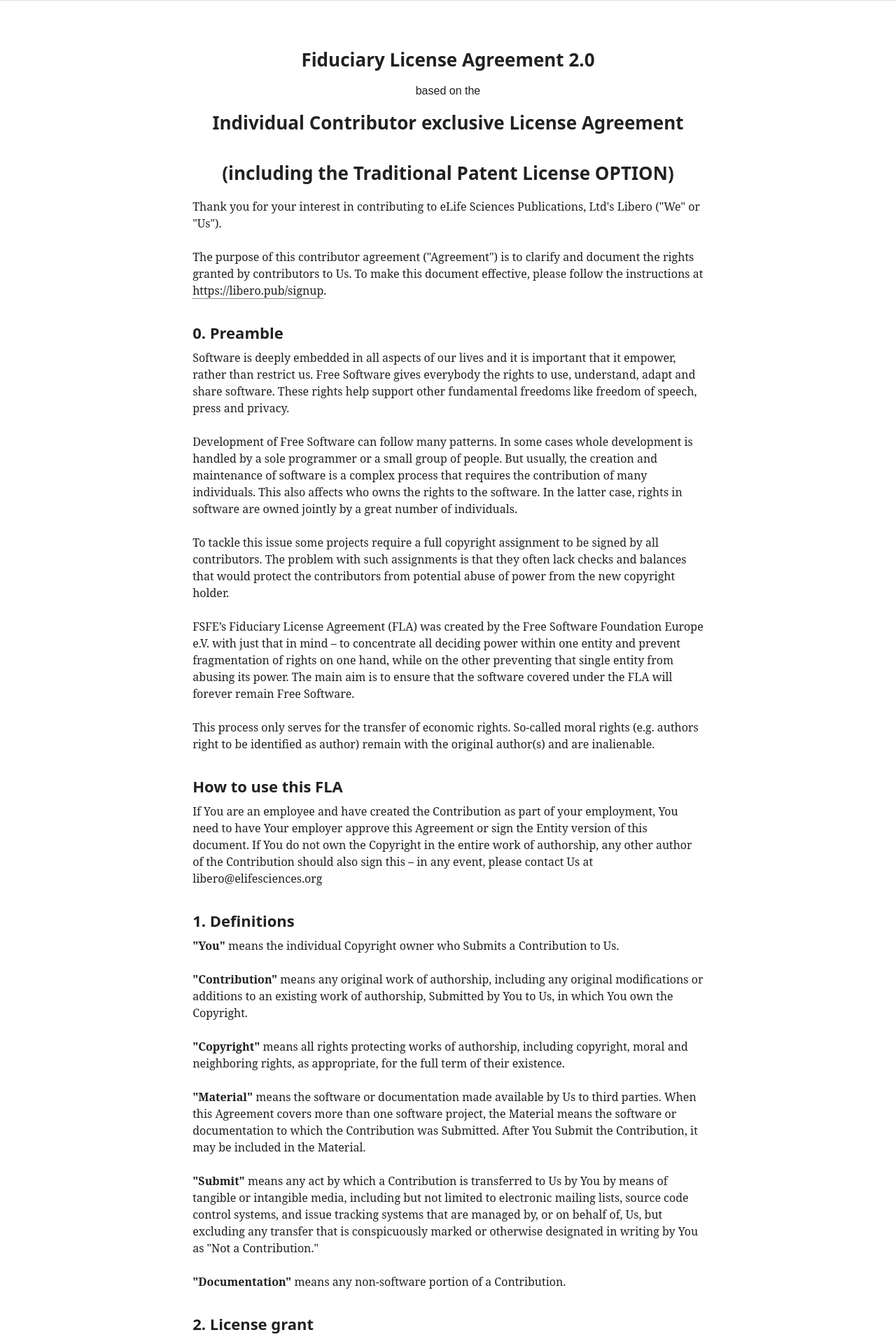
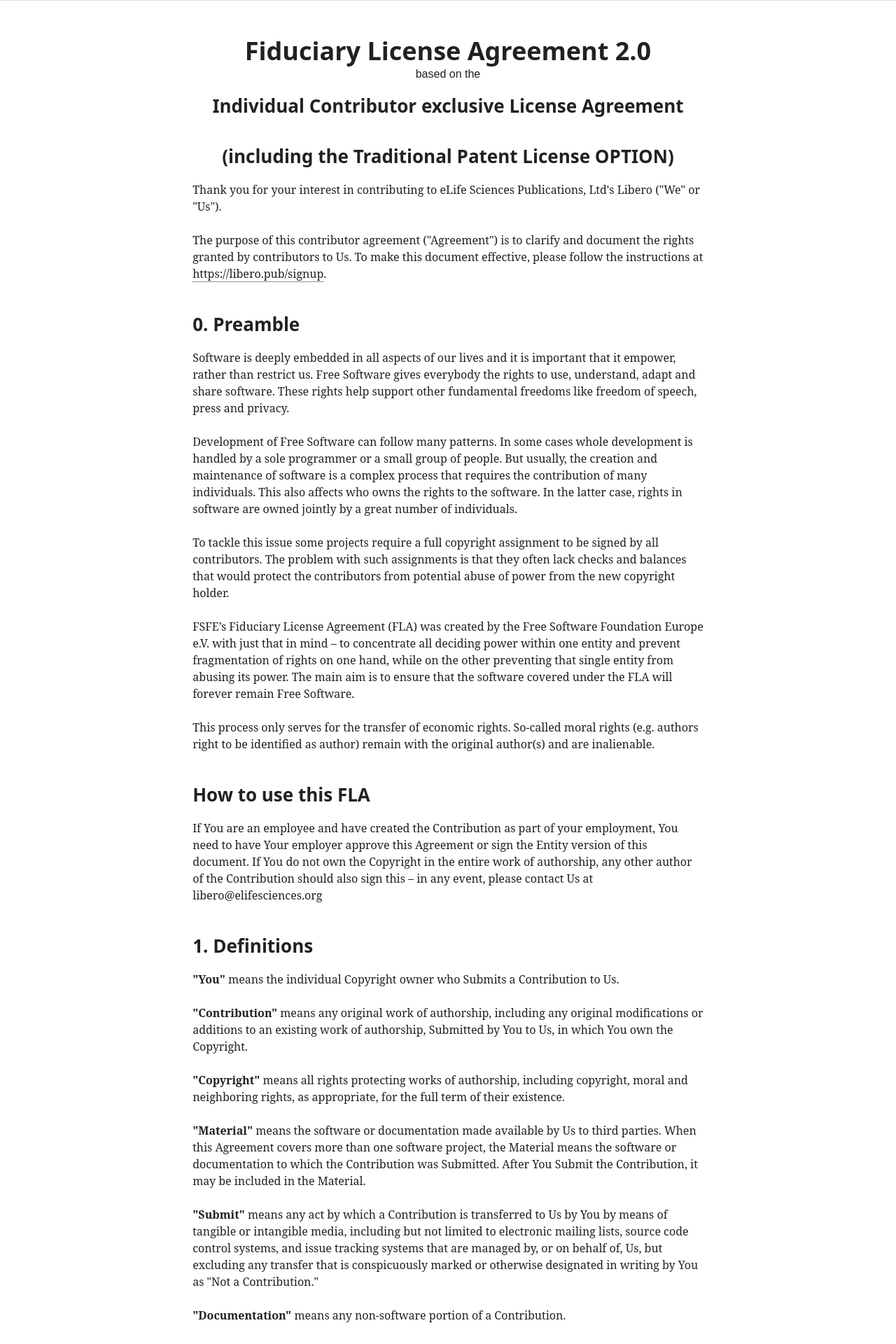
Before and after one commit to libero/libero.github.io, a Jekyll site: the page governance/cla/index.html, which Jekyll copies as it is, in a window 1280 px wide. Shown: the top 1920 px of the page at 70% size. Built offline with Jekyll 4.4.1, drawn with Linux system fonts in a browser that asks for light colours; some web fonts are replaced.

Commit message:
Refactor auto-generated html

```diff
--- a/governance/cla/index.html
+++ b/governance/cla/index.html
@@ -33,7 +33,7 @@
           <div class="grid">
             <div class="content-container grid__item one-whole large--ten-twelfths push--large--one-twelfth x-large--eight-twelfths push--x-large--two-twelfths grid-column">
               <section class="text-center">
-                <h2 id="tmp-title">Fiduciary License Agreement 2.0</h2>
+                <h1 id="tmp-title">Fiduciary License Agreement 2.0</h1>
                 <span id="tmp-subtitle-based">based on the</span>
                 <h2 id="tmp-subtitle"><span id="tmp-contributor-type">Individual</span> Contributor <span id="tmp-contributor-exclusivity-1">exclusive</span> License Agreement</h2>
                 <h2 id="tmp-subtitle-patent">(including the <span id="tmp-patent-option">Traditional Patent License</span> OPTION)</h2>
@@ -44,7 +44,7 @@
                 <p>The purpose of this contributor agreement ("Agreement") is to clarify and document the rights granted by contributors to Us. To make this document effective, please follow the instructions at <a href="https://libero.pub/signup" id="tmp-submission-instructions">https://libero.pub/signup</a>.</p>
 
                 <section id="tmp-preamble">
-                <h3>0. Preamble</h3>
+                <h2>0. Preamble</h2>
 
                 <p>Software is deeply embedded in all aspects of our lives and it is important that it empower, rather than restrict us. Free Software gives everybody the rights to use, understand, adapt and share software. These rights help support other fundamental freedoms like freedom of speech, press and privacy.</p>
 
@@ -57,10 +57,10 @@
                 <p>This process only serves for the transfer of economic rights. So-called moral rights (e.g. authors right to be identified as author) remain with the original author(s) and are inalienable.</p>
                 </section>
 
-                <h3>How to use this <span id="tmp-how-to">FLA</span></h3>
+                <h2>How to use this <span id="tmp-how-to">FLA</span></h2>
                 <p>If You are an employee and have created the Contribution as part of your employment, You need to have Your employer approve this Agreement or sign the Entity version of this document. If You do not own the Copyright in the entire work of authorship, any other author of the Contribution should also sign this – in any event, please contact Us at <span id="tmp-project-email">libero@elifesciences.org</span></p><p>
                 <div class="page-break"></div>
-                </p><h3>1. Definitions</h3>
+                </p><h2>1. Definitions</h2>
                 <p><strong>"You"</strong> means the individual Copyright owner who Submits a Contribution to Us.</p> <!-- New and shorter Definition should be amended in all CA's. -->
 
                 <div id="tmp-entity-definitions" style="display: none;">
@@ -79,9 +79,9 @@
 
                 <p><strong>"Documentation"</strong> means any non-software portion of a Contribution.</p>
 
-                <h3>2. License grant</h3>
+                <h2>2. License grant</h2>
 
-                <h4>2.1 Copyright license to Us</h4>
+                <h3>2.1 Copyright license to Us</h3>
 
                 <p>Subject to the terms and conditions of this Agreement, You hereby grant to Us a worldwide, royalty-free, <span id="tmp-contributor-exclusivity-2">exclusive</span>, perpetual and irrevocable (except as stated in Section 8.2) license, with the right to transfer an unlimited number of non-exclusive licenses or to grant sublicenses to third parties, under the Copyright covering the Contribution to use the Contribution by all means, including, but not limited to:
 
@@ -93,11 +93,11 @@
                 <li>distribute, to make the Contribution available to the public, display and publicly perform the Contribution in original or modified form.</li>
                 </ul>
 
-                <h4>2.2 Moral rights</h4>
+                <h3>2.2 Moral rights</h3>
                 <p>Moral Rights remain unaffected to the extent they are recognized and not waivable by applicable law. Notwithstanding, You may add your name to the attribution mechanism customary used in the Materials you Contribute to, such as the header of the source code files of Your Contribution, and We will respect this attribution when using Your Contribution.</p>
                 <div class="page-break"></div>
                 <div id="tmp-license-back">
-                <h4>2.3 Copyright license back to You</h4>
+                <h3>2.3 Copyright license back to You</h3>
 
                 <p>Upon such grant of rights to Us, We immediately grant to You a worldwide, royalty-free, non-exclusive, perpetual and irrevocable license, with the right to transfer an unlimited number of non-exclusive licenses or to grant sublicenses to third parties, under the Copyright covering the Contribution to use the Contribution by all means, including, but not limited to:</p>
 
@@ -112,15 +112,15 @@
                 <p>This license back is limited to the Contribution and does not provide any rights to the Material.</p>
                 </div>
 
-                <h3>3. Patents</h3>
+                <h2>3. Patents</h2>
 
                 <section id="tmp-patent-option-traditional">
 
-                <h4>3.1 Patent license</h4>
+                <h3>3.1 Patent license</h3>
 
                 <p>Subject to the terms and conditions of this Agreement You hereby grant to Us and to recipients of Materials distributed by Us a worldwide, royalty-free, non-exclusive, perpetual and irrevocable (except as stated in Section 3.2) patent license, with the right to transfer an unlimited number of non-exclusive licenses or to grant sublicenses to third parties, to make, have made, use, sell, offer for sale, import and otherwise transfer the Contribution and the Contribution in combination with any Material (and portions of such combination). This license applies to all patents owned or controlled by You, whether already acquired or hereafter acquired, that would be infringed by making, having made, using, selling, offering for sale, importing or otherwise transferring of Your Contribution(s) alone or by combination of Your Contribution(s) with any Material.</p>
 
-                <h4>3.2 Revocation of patent license</h4>
+                <h3>3.2 Revocation of patent license</h3>
 
                 <p>You reserve the right to revoke the patent license stated in section 3.1 if We make any infringement claim that is targeted at your Contribution and not asserted for a Defensive Purpose. An assertion of claims of the Patents shall be considered for a "Defensive Purpose" if the claims are asserted against an entity that has filed, maintained, threatened, or voluntarily participated in a patent infringement lawsuit against Us or any of Our licensees.</p>
 
@@ -128,7 +128,7 @@
 
                 <section id="tmp-outbound-section-all">
 
-                <h3>4. License obligations by Us </h3>
+                <h2>4. License obligations by Us </h2>
 
                 <p id="tmp-outbound-option-1-fsfe">We agree to (sub)license the Contribution or any Materials containing, based on or derived from your Contribution under the terms of any licenses the Free Software Foundation classifies as Free Software License and which are approved by the Open Source Initiative as Open Source licenses.</p>
 
@@ -136,19 +136,19 @@
 
                 </section>
                 <div class="page-break"></div>
-                <h3><span id="tmp-digit-disclaimer">5.</span> Disclaimer</h3>
+                <h2><span id="tmp-digit-disclaimer">5.</span> Disclaimer</h2>
 
                 <p>THE CONTRIBUTION IS PROVIDED "AS IS". MORE PARTICULARLY, ALL EXPRESS OR IMPLIED WARRANTIES INCLUDING, WITHOUT LIMITATION, ANY IMPLIED WARRANTY OF SATISFACTORY QUALITY, FITNESS FOR A PARTICULAR PURPOSE AND NON-INFRINGEMENT ARE EXPRESSLY DISCLAIMED BY YOU TO US AND BY US TO YOU. TO THE EXTENT THAT ANY SUCH WARRANTIES CANNOT BE DISCLAIMED, SUCH WARRANTY IS LIMITED IN DURATION AND EXTENT TO THE MINIMUM PERIOD AND EXTENT PERMITTED BY LAW.</p><p></p>
 
-                <h3><span id="tmp-digit-waiver">6.</span> Consequential damage waiver</h3>
+                <h2><span id="tmp-digit-waiver">6.</span> Consequential damage waiver</h2>
 
                 <p>TO THE MAXIMUM EXTENT PERMITTED BY APPLICABLE LAW, IN NO EVENT WILL YOU OR WE BE LIABLE FOR ANY LOSS OF PROFITS, LOSS OF ANTICIPATED SAVINGS, LOSS OF DATA, INDIRECT, SPECIAL, INCIDENTAL, CONSEQUENTIAL AND EXEMPLARY DAMAGES ARISING OUT OF THIS AGREEMENT REGARDLESS OF THE LEGAL OR EQUITABLE THEORY (CONTRACT, TORT OR OTHERWISE) UPON WHICH THE CLAIM IS BASED.</p>
 
-                <h3><span id="tmp-digit-approx-waiver">7.</span> Approximation of disclaimer and damage waiver</h3>
+                <h2><span id="tmp-digit-approx-waiver">7.</span> Approximation of disclaimer and damage waiver</h2>
 
                 <p>IF THE DISCLAIMER AND DAMAGE WAIVER MENTIONED IN SECTION <span id="tmp-digit-disclaimer-2">5.</span> AND SECTION <span id="tmp-digit-waiver-2">6.</span> CANNOT BE GIVEN LEGAL EFFECT UNDER APPLICABLE LOCAL LAW, REVIEWING COURTS SHALL APPLY LOCAL LAW THAT MOST CLOSELY APPROXIMATES AN ABSOLUTE WAIVER OF ALL CIVIL OR CONTRACTUAL LIABILITY IN CONNECTION WITH THE CONTRIBUTION.</p>
 
-                <h3><span id="tmp-digit-term">8.</span> Term</h3>
+                <h2><span id="tmp-digit-term">8.</span> Term</h2>
 
                 <p><span id="tmp-digit-term-1">8.1</span> This Agreement shall come into effect upon Your acceptance of the terms and conditions.</p>
 
@@ -156,7 +156,7 @@
 
                 <p><span id="tmp-digit-term-3">8.3</span> In the event of a termination of this Agreement Sections <span id="tmp-digit-term-special">5., 6., 7., 8., and 9.</span> shall survive such termination and shall remain in full force thereafter. For the avoidance of doubt, Free and Open Source Software (sub)licenses that have already been granted for Contributions at the date of the termination shall remain in full force after the termination of this Agreement.</p>
                 <div class="page-break"></div>
-                <h3><span id="tmp-digit-misc">9.</span> Miscellaneous</h3>
+                <h2><span id="tmp-digit-misc">9.</span> Miscellaneous</h2>
 
                 <p><span id="tmp-digit-misc-1">9.1</span> This Agreement and all disputes, claims, actions, suits or other proceedings arising out of this agreement or relating in any way to it shall be governed by the laws of <span id="tmp-project-jurisdiction">USA</span> excluding its private international law provisions.</p>
 
@@ -170,7 +170,7 @@
 
                 <section id="tmp-signing">
 
-                <h3>You </h3>
+                <h2>You </h2>
 
                 <table class="signing">
                 <tbody><tr><td class="head" id="tmp-signing-you-date-header">Date:</td><td id="tmp-signing-you-date" class="underline"></td></tr>
@@ -179,7 +179,7 @@
                 <tr><td class="head" id="tmp-signing-you-address-header">Address:</td><td id="tmp-signing-you-address" class="underline"></td></tr>
                 </tbody></table>
 
-                <h3>Us</h3>
+                <h2>Us</h2>
 
                 <table class="signing">
                 <tbody><tr><td class="head" id="tmp-signing-us-date-header">Date:</td><td id="tmp-signing-us-date" class="underline"></td></tr>
@@ -188,10 +188,8 @@
                 <tr><td class="head" id="tmp-signing-us-address-header">Address:</td><td id="tmp-signing-us-address" class="underline"></td></tr>
                 </tbody></table>
                 </section>
-                <section class="recreate"><h4>Recreate this Contributor License Agreement</h4>
-                <p><a href="http://contributoragreements.org/u2s/yhhgcovdm">http://contributoragreements.org/u2s/yhhgcovdm</a></p><a href="http://contributoragreements.org/u2s/yhhgcovdm">
-                </a></section><a href="http://contributoragreements.org/u2s/yhhgcovdm">
-                </a>
+                <section class="recreate"><h3>Recreate this Contributor License Agreement</h3>
+                <p><a href="http://contributoragreements.org/u2s/yhhgcovdm">http://contributoragreements.org/u2s/yhhgcovdm</a></p></section>
 
             </div>
           </div>
```
